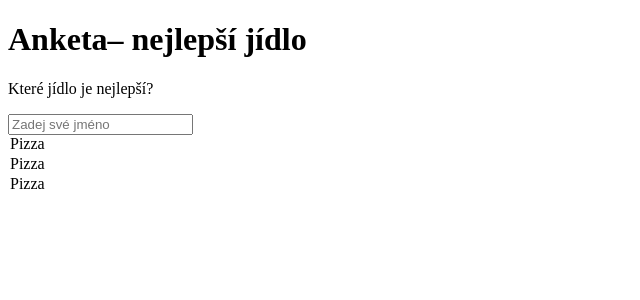
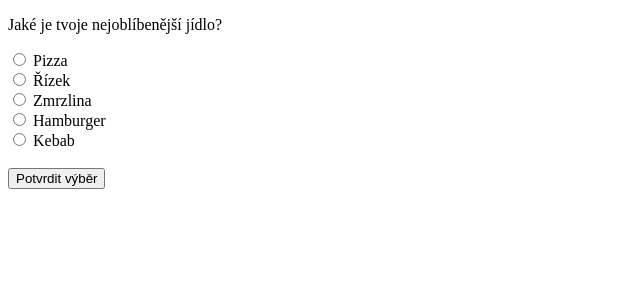
Before and after one commit to VaclavTr/Projekt, a Flask app: page / in a window 1280 px wide. Shown: the top 300 px of the page, without its empty margins (0-640 px from the left). Run offline with Flask 3, Linux system fonts and the light colour scheme.

Commit message:
Templates

```diff
--- a/Templates/page.html
+++ b/Templates/page.html
@@ -5,10 +5,28 @@
     <title>Anketa– nejlepší jídlo</title>
 </head>
 <body>
-    <h1>Anketa– nejlepší jídlo</h1>
-    <p>Které jídlo je nejlepší?</p>
-    <form method="POST">
-        <input type="choice" name="name" placeholder="Zadej své jméno">
-			<option value="Pizza">Pizza</option>
-			<option value="Pizza">Pizza</option>
-			<option value="Pizza">Pizza</option>
+    <form action="/vyhodnoceni" method="POST">
+        <p>Jaké je tvoje nejoblíbenější jídlo?</p>
+
+        <input type="radio" id="Pizza" name="jidlo" value="Pizza">
+        <label for="Pizza">Pizza</label><br>
+
+        <input type="radio" id="Řízek" name="jidlo" value="Řízek">
+        <label for="Řízek">Řízek</label><br>
+
+        <input type="radio" id="Zmrzlina" name="jidlo" value="Zmrzlina">
+        <label for="Zmrzlina">Zmrzlina</label><br>
+
+        <input type="radio" id="Hamburger" name="jidlo" value="Hamburger">
+        <label for="Hamburger">Hamburger</label><br>
+
+        <input type="radio" id="Kebab" name="jidlo" value="Kebab">
+        <label for="Kebab">Kebab</label><br>
+
+        <br>
+        <button type="submit">Potvrdit výběr</button>
+
+        {% if jidlo %}
+		<strong>Tvoje nejoblíbenější jídlo je {{ jidlo }}</strong><hr>
+	    {% endif %}
+    </form>
--- a/app.py
+++ b/app.py
@@ -1,13 +1,18 @@
 from flask import Flask, render_template, request
+
 app = Flask(__name__)
+
+
 @app.route("/", methods=["GET"])
 def page():
-
-
-
-
     return render_template("page.html")
 
 
-if __name__=="__main__":
-	app.run(debug=True)
+@app.route("/vyhodnoceni", methods=["POST"])
+def vyhodnoceni():
+    jidlo = request.form.get("jidlo")
+    return render_template("page.html", jidlo=jidlo)
+
+
+if __name__ == "__main__":
+    app.run(debug=True)
```
